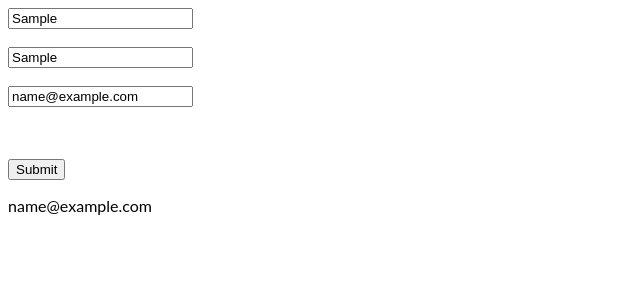
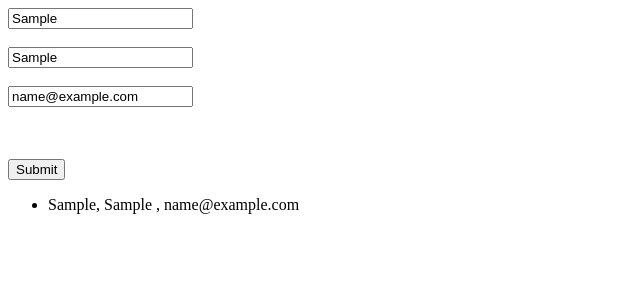
Before and after one commit to Senatorgbolahan/registration_form, a React (Create React App) app: page / in a window 1280 px wide. Both pictures are taken after typing "Sample", "Sample", "name@example.com" into the empty fields and a click on the button "Submit". Shown: the top 300 px of the page, without its empty margins (0-640 px from the left). Built offline with nearby package versions, Linux system fonts and the light colour scheme.

Commit message:
2 files modified

```diff
--- a/src/App.js
+++ b/src/App.js
@@ -32,11 +32,11 @@ export default function App() {
       <InputText
         // setFirstName={setFirstName}
         firstName={firstName}
+        lastName={lastName}
+        email={email}
         handleFN={handleFN}
         handleLN={handleLN}
         handleEMail={handleEMail}
-        lastName={lastName}
-        email={email}
         handleDetails={handleDetails}
       />
       <DisplayDetails stores={stores} />
--- a/src/components/DisplayDetails.jsx
+++ b/src/components/DisplayDetails.jsx
@@ -3,13 +3,20 @@ import React from 'react';
 const DisplayDetails = ({ stores }) => {
   return (
     <>
-      {stores.map(
-        (store) => (
-          <p>{store.firstName}</p>,
-          <p>{store.lastName}</p>,
-          <p>{store.email}</p>
-        )
-      )}
+      {/* {list.map((res) => (
+            <li key={res}>{res}</li>
+          ))} */}
+
+      <ul>
+        {stores.map((store) => (
+          // <p>{store.firstName}</p>,
+          // <p>{store.lastName}</p>,
+          // <p>{store.email}</p>
+          <li key={store}>
+            {store.firstName}, {store.lastName} , {store.email}
+          </li>
+        ))}
+      </ul>
     </>
   );
 };
```
